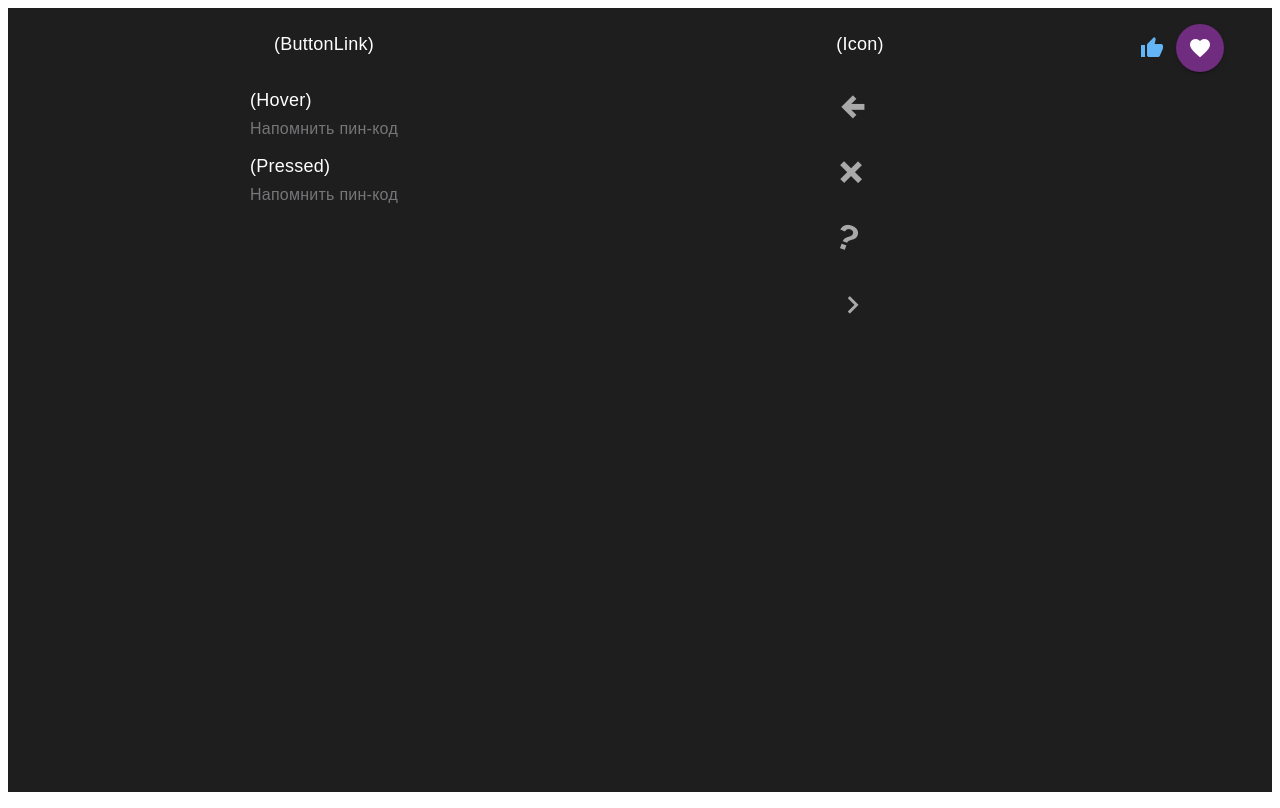
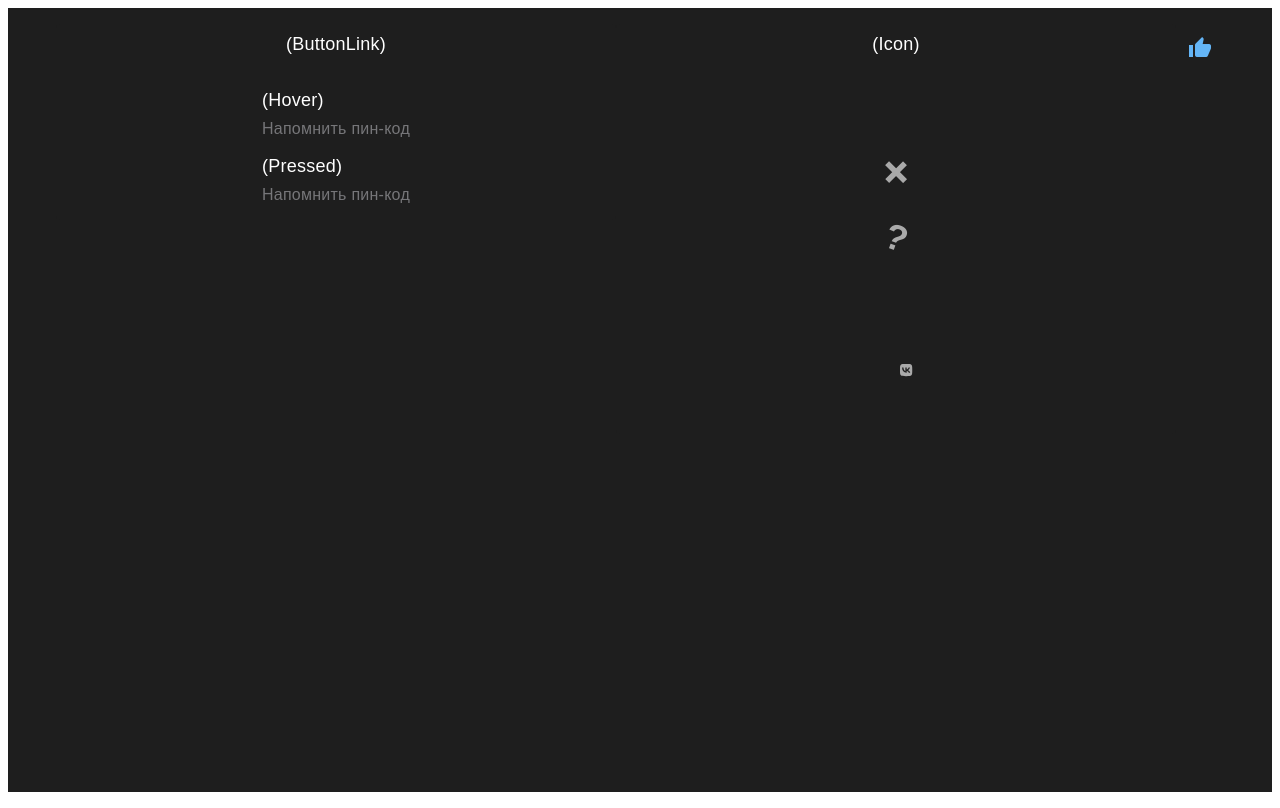
Before and after one commit to alexyasinsky/custom-button-vue3, a Vue app: page / in a window 1280 px wide. Built offline with nearby package versions, Linux system fonts and the light colour scheme; a web font is replaced by a local one.

Commit message:
fontawesome added. icon column in progress

```diff
--- a/package.json
+++ b/package.json
@@ -9,6 +9,11 @@
     "preview": "vite preview"
   },
   "dependencies": {
+    "@fortawesome/fontawesome-svg-core": "^6.2.1",
+    "@fortawesome/free-brands-svg-icons": "^6.2.1",
+    "@fortawesome/free-regular-svg-icons": "^6.2.1",
+    "@fortawesome/free-solid-svg-icons": "^6.2.1",
+    "@fortawesome/vue-fontawesome": "^3.0.2",
     "@mdi/font": "^7.1.96",
     "vite-plugin-vuetify": "^1.0.1",
     "vue": "^3.2.45",
--- a/src/App.vue
+++ b/src/App.vue
@@ -20,12 +20,7 @@ const title = 'hello'
             icon="mdi-thumb-up"
             color="blue-lighten-2"
         ></v-btn>
-        <v-btn
-            icon="mdi-heart"
-            color="primary"
-        >
-        </v-btn>
-      </v-row>
+              </v-row>
     </v-container>
   </v-app>
 </template>
--- a/src/components/IconColumn.vue
+++ b/src/components/IconColumn.vue
@@ -7,10 +7,10 @@
             :variant="button.variant"
             :size="button.size"
             class="icon"
-            :icon="button.icon"
         >
           <p :class="button.className">{{button.title}}</p>
-          <v-icon>{{button.icon}}</v-icon>
+          <p v-if="button.faIcon"><v-icon>{{button.mdIcon}}</v-icon></p>
+          <font-awesome-icon v-if="button.faIcon" :icon="button.faIcon"/>
         </custom-button>
       </button-card>
     </div>
@@ -37,7 +37,7 @@ export default {
       buttons: [
         {
           id: 'leftArrowIcon',
-          icon: 'mdi-arrow-left-thick',
+          mdIcon: 'mdi-arrow-left-thick',
           category: 'icon',
           className: 'icon__mdi'
         },
@@ -55,7 +55,13 @@ export default {
         },
         {
           id: 'chevronRight',
-          icon: 'mdi-chevron-right',
+          mdIcon: 'mdi-chevron-right',
+          category: 'icon',
+          className: 'icon__mdi'
+        },
+        {
+          id: 'vkIcon',
+          faIcon: 'fa-brands fa-vk',
           category: 'icon',
           className: 'icon__mdi'
         }
--- a/src/main.js
+++ b/src/main.js
@@ -2,7 +2,11 @@ import { createApp } from 'vue'
 import './styles/styles.scss'
 import App from './App.vue'
 import vuetify from './plugins/vuetify/index.js';
+import { FontAwesomeIcon } from '@fortawesome/vue-fontawesome'
+import library from './plugins/fontawesome/index.js';
+
 
 createApp(App)
   .use(vuetify)
+  .component("font-awesome-icon", FontAwesomeIcon)
   .mount('#app')
--- /dev/null
+++ b/src/plugins/fontawesome/index.js
@@ -0,0 +1,8 @@
+import { library } from '@fortawesome/fontawesome-svg-core'
+import { faVk } from '@fortawesome/free-brands-svg-icons';
+import { faPhone } from "@fortawesome/free-solid-svg-icons";
+
+library.add(faPhone);
+library.add(faVk);
+
+export default library;
```
Also changed, not shown: src/components/CustomButton.vue (+3 -4 lines), 1 other file (tests, documents, lock files or other folders).
